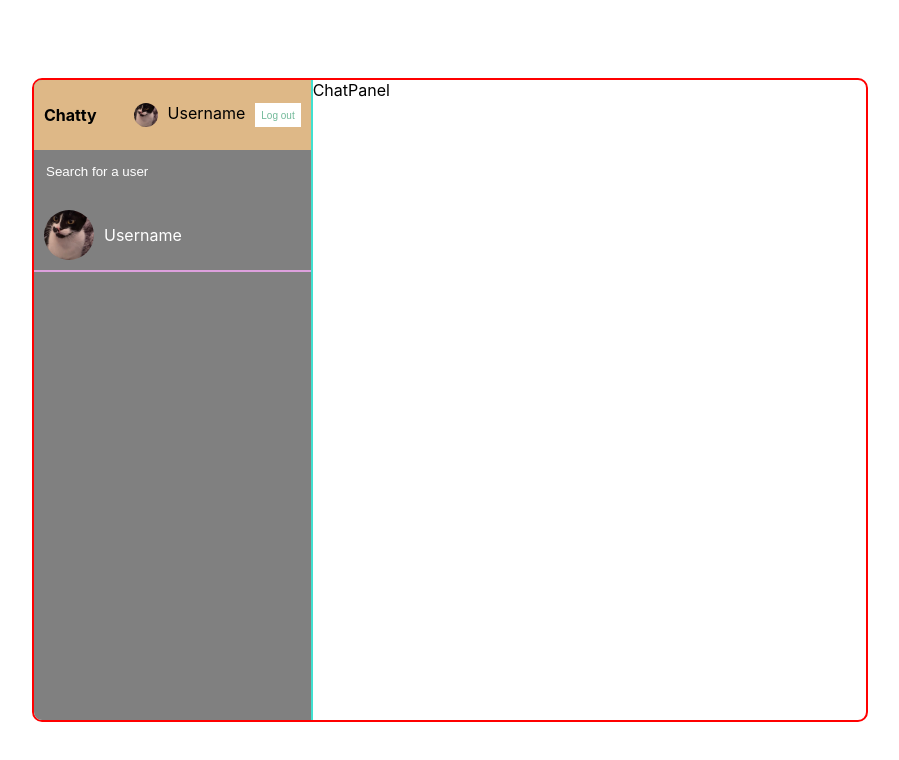
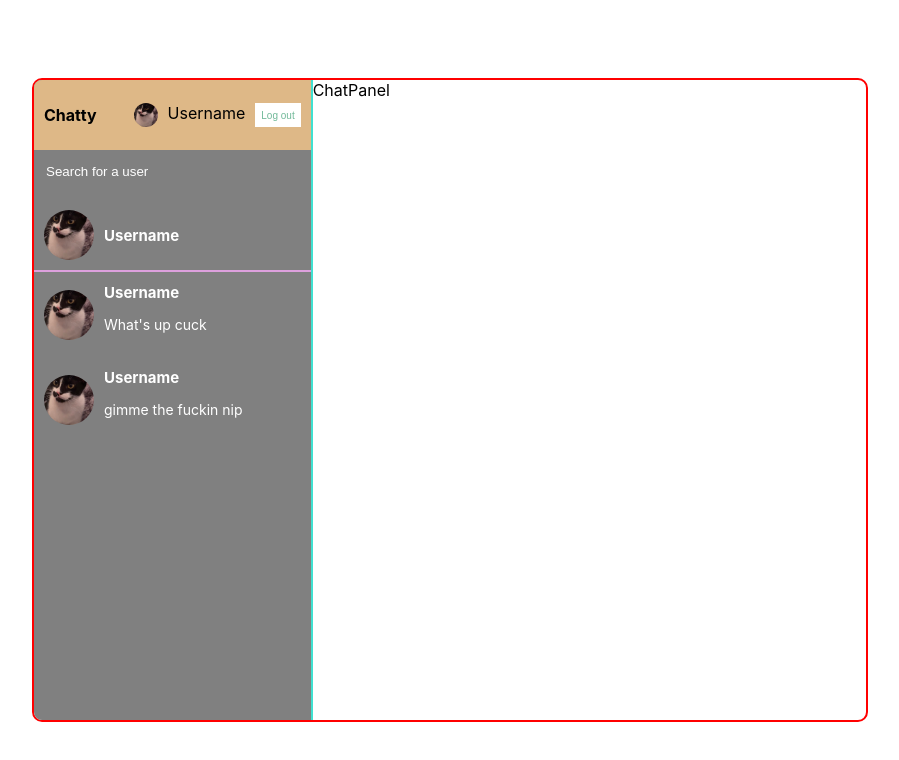
Before and after one commit to allysanfoot/Chatty, a React (Create React App) app: page / in a window 1280 px wide. Shown: the top 760 px of the page, without its empty margins (190-1089 px from the left). Built offline with nearby package versions, Linux system fonts and the light colour scheme.

Commit message:
my cat is harassing me please help

```diff
--- a/src/components/Convos.jsx
+++ b/src/components/Convos.jsx
@@ -1,8 +1,24 @@
 import React from 'react'
+import Crescent from '../img/crescent.jpg'
 
 const Convos = () => {
     return (
-        <div>Convos</div>
+        <div className='convos'>
+            <div className='userChat'>
+                <img src={Crescent} alt='' />
+                <div className='userChatInfo'>
+                    <span>Username</span>
+                    <p>What's up cuck</p>
+                </div>
+            </div>
+            <div className='userChat'>
+                <img src={Crescent} alt='' />
+                <div className='userChatInfo'>
+                    <span>Username</span>
+                    <p>gimme the fuckin nip</p>
+                </div>
+            </div>
+        </div>
     )
 }
 
--- a/src/components/Sidebar.jsx
+++ b/src/components/Sidebar.jsx
@@ -1,12 +1,14 @@
 import React from 'react';
 import Navigation from './Navigation';
 import Search from './Search';
+import Convos from './Convos';
 
 function Sidebar() {
     return (
         <div className='sidebar'>
             <Navigation />
             <Search />
+            <Convos />
         </div>
     );
 }
--- a/src/index.scss
+++ b/src/index.scss
@@ -172,6 +172,18 @@
                     object-fit: cover;
                     width: 50px;
                 }
+
+                .userChatInfo{
+                    span{
+                        font-size: 15px;
+                        font-weight: bold;
+                    }
+
+                    p{
+                        color: white;
+                        font-size: 14px;
+                    }
+                }
             }
         }
 
```
